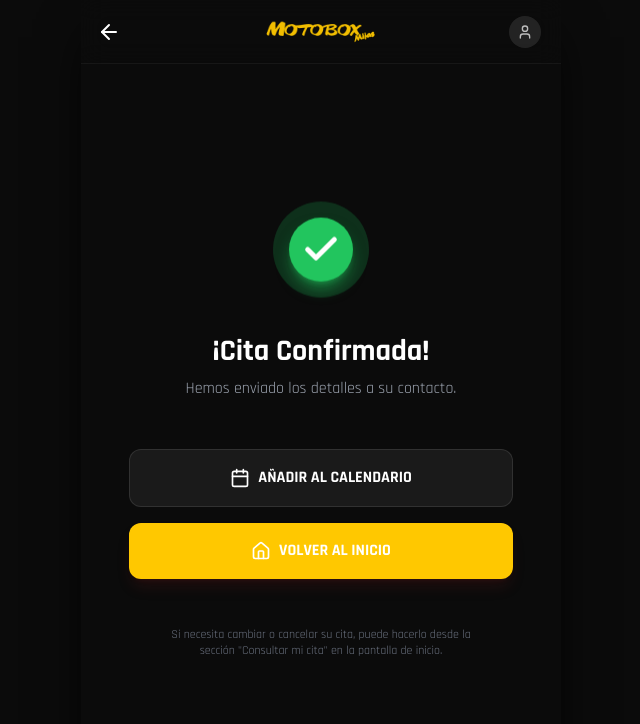
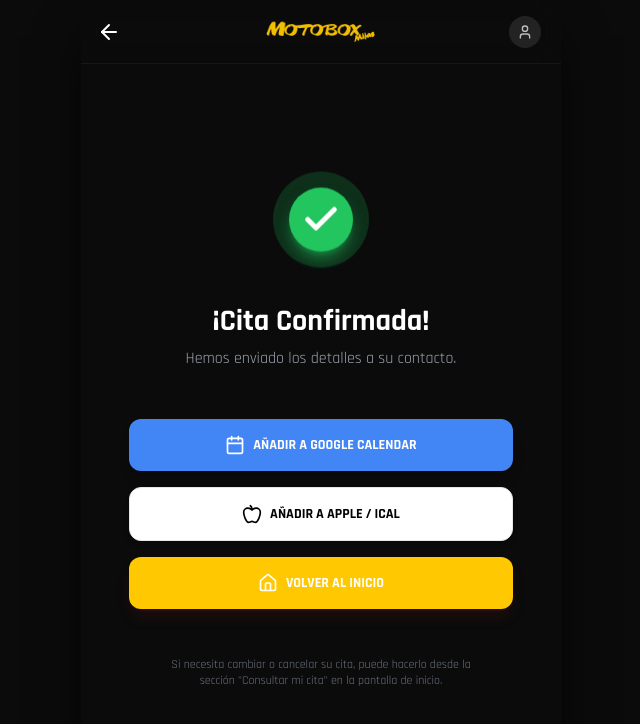
Before and after one commit to turjemanmlevi-commits/MecanicosBooksy, a React (Vite) app: page /booking/confirmada in a window 1280 px wide. Shown: the top 724 px of the page, without its empty margins (319-959 px from the left). Built offline with nearby package versions, Linux system fonts and the light colour scheme.

Commit message:
feat: implement Google/Apple calendar links and remove prices from services

```diff
--- a/src/pages/booking/Confirmada.tsx
+++ b/src/pages/booking/Confirmada.tsx
@@ -1,8 +1,60 @@
 import { useNavigate } from 'react-router-dom';
-import { Check, Calendar, Home } from 'lucide-react';
+import { Check, Calendar, Home, Apple } from 'lucide-react';
+import { useBookingStore } from '../../store/bookingStore';
+import { addMinutes } from 'date-fns';
 
 export default function Confirmada() {
     const navigate = useNavigate();
+    const { lastBooking } = useBookingStore();
+
+    const generateGoogleCalendarLink = () => {
+        if (!lastBooking?.date || !lastBooking?.time) return '#';
+
+        const [hours, minutes] = lastBooking.time.split(':');
+        const startDate = new Date(lastBooking.date);
+        startDate.setHours(parseInt(hours), parseInt(minutes), 0);
+
+        const endDate = addMinutes(startDate, lastBooking.duration);
+
+        const fmt = (date: Date) => date.toISOString().replace(/-|:|\.\d+/g, '');
+        const dates = `${fmt(startDate)}/${fmt(endDate)}`;
+
+        const params = new URLSearchParams({
+            action: 'TEMPLATE',
+            text: `Motobox: ${lastBooking.service}`,
+            dates: dates,
+            details: `Cita confirmada para ${lastBooking.service} en Motobox Garage.`,
+            location: 'Motobox Garage',
+        });
+
+        return `https://www.google.com/calendar/render?${params.toString()}`;
+    };
+
+    const generateAppleCalendarLink = () => {
+        if (!lastBooking?.date || !lastBooking?.time) return '#';
+
+        const [hours, minutes] = lastBooking.time.split(':');
+        const startDate = new Date(lastBooking.date);
+        startDate.setHours(parseInt(hours), parseInt(minutes), 0);
+        const endDate = addMinutes(startDate, lastBooking.duration);
+
+        const fmt = (date: Date) => date.toISOString().replace(/-|:|\.\d+/g, '');
+
+        const icsContent = [
+            'BEGIN:VCALENDAR',
+            'VERSION:2.0',
+            'BEGIN:VEVENT',
+            `DTSTART:${fmt(startDate)}`,
+            `DTEND:${fmt(endDate)}`,
+            `SUMMARY:Motobox: ${lastBooking.service}`,
+            `DESCRIPTION:Cita confirmada en Motobox Garage.`,
+            'LOCATION:Motobox Garage',
+            'END:VEVENT',
+            'END:VCALENDAR'
+        ].join('\n');
+
+        return `data:text/calendar;charset=utf-8,${encodeURIComponent(icsContent)}`;
+    };
 
     return (
         <div className="flex flex-col h-full animate-fade-in items-center justify-center text-center px-6">
@@ -16,17 +68,27 @@ export default function Confirmada() {
             <h2 className="text-3xl font-bold mb-2">¡Cita Confirmada!</h2>
             <p className="text-gray-400 mb-12">Hemos enviado los detalles a su contacto.</p>
 
-            <div className="space-y-4 w-full max-w-sm">
-                <button
-                    onClick={() => window.alert('Funcionalidad de calendario en desarrollo')}
-                    className="w-full bg-[var(--bg-card)] border border-white/10 hover:border-white hover:bg-white/5 text-white font-bold py-4 px-6 rounded-xl flex items-center justify-center gap-2 transition-all"
+            <div className="grid grid-cols-1 gap-4 w-full max-w-sm">
+                <a
+                    href={generateGoogleCalendarLink()}
+                    target="_blank"
+                    rel="noopener noreferrer"
+                    className="w-full bg-[#4285F4] hover:bg-[#357abd] text-white font-bold py-4 px-6 rounded-xl flex items-center justify-center gap-2 transition-all shadow-lg text-sm"
                 >
-                    <Calendar size={20} /> AÑADIR AL CALENDARIO
-                </button>
+                    <Calendar size={20} /> AÑADIR A GOOGLE CALENDAR
+                </a>
+
+                <a
+                    href={generateAppleCalendarLink()}
+                    download="cita-motobox.ics"
+                    className="w-full bg-white text-black font-bold py-4 px-6 rounded-xl flex items-center justify-center gap-2 transition-all border border-gray-200 shadow-md text-sm"
+                >
+                    <Apple size={20} /> AÑADIR A APPLE / ICAL
+                </a>
 
                 <button
                     onClick={() => navigate('/')}
-                    className="w-full bg-[var(--color-primary)] hover:bg-[var(--color-primary-hover)] text-white font-bold py-4 px-6 rounded-xl flex items-center justify-center gap-2 transition-all shadow-lg shadow-red-900/20 active:scale-95"
+                    className="w-full bg-[var(--color-primary)] hover:bg-[var(--color-primary-hover)] text-white font-bold py-4 px-6 rounded-xl flex items-center justify-center gap-2 transition-all shadow-lg shadow-red-900/20 active:scale-95 text-sm"
                 >
                     <Home size={20} /> VOLVER AL INICIO
                 </button>
--- a/src/pages/booking/Resumen.tsx
+++ b/src/pages/booking/Resumen.tsx
@@ -9,7 +9,16 @@ import { es } from 'date-fns/locale';
 
 export default function Resumen() {
     const navigate = useNavigate();
-    const { client, vehicle, selectedTechnician, selectedDate, selectedTimeSlot, selectedService, reset } = useBookingStore();
+    const {
+        client,
+        vehicle,
+        selectedTechnician,
+        selectedDate,
+        selectedTimeSlot,
+        selectedService,
+        reset,
+        setLastBooking
+    } = useBookingStore();
     const [loading, setLoading] = useState(false);
     const [error, setError] = useState<string | null>(null);
 
@@ -153,6 +162,14 @@ export default function Resumen() {
                 // We don't throw here to not block the user if only the email fails
             }
 
+            // 6. Store booking data for the confirmation page before resetting
+            setLastBooking({
+                date: selectedDate.toISOString(),
+                time: selectedTimeSlot,
+                service: selectedService?.name || 'Cita en Motobox',
+                duration: selectedService?.duration || 30
+            });
+
             // Success
             reset();
             navigate('/booking/confirmada');
@@ -236,11 +253,6 @@ export default function Resumen() {
                     <p className="text-sm text-gray-400">
                         Duración estimada: {selectedService?.duration || 30} min
                     </p>
-                    {selectedService?.price && (
-                        <p className="text-xl font-bold text-white mt-2">
-                            Total: {selectedService.price}€
-                        </p>
-                    )}
                 </div>
 
                 {/* Policy Warning */}
--- a/src/pages/booking/Servicios.tsx
+++ b/src/pages/booking/Servicios.tsx
@@ -39,8 +39,7 @@ export default function Servicios() {
         setService({
             type: service.type as ServiceType,
             duration: service.duration,
-            name: service.name,
-            price: service.price || 'Consultar'
+            name: service.name
         });
         navigate('/booking/profesional');
     };
@@ -116,14 +115,11 @@ export default function Servicios() {
 
                             <div className="mt-auto flex items-end justify-between border-t border-white/5 pt-6">
                                 <div className="flex flex-col">
-                                    <span className="text-[10px] text-gray-500 uppercase font-bold tracking-widest mb-1">Precio</span>
-                                    <span className="text-2xl font-black text-white tracking-tighter">
-                                        {service.price ? `${service.price}€` : 'Consultar'}
-                                    </span>
-                                </div>
-                                <div className="flex items-center gap-1.5 px-3 py-1.5 bg-white/5 rounded-full border border-white/5 group-hover:border-[var(--color-primary)]/20 transition-colors mb-4">
-                                    <Clock className="w-3.5 h-3.5 text-[var(--color-primary)]" />
-                                    <span className="text-xs font-bold text-gray-300">{service.duration} min</span>
+                                    <span className="text-[10px] text-gray-500 uppercase font-bold tracking-widest mb-1">Duración</span>
+                                    <div className="flex items-center gap-1.5 py-1.5 transition-colors">
+                                        <Clock className="w-5 h-5 text-[var(--color-primary)]" />
+                                        <span className="text-xl font-black text-white">{service.duration} min</span>
+                                    </div>
                                 </div>
                             </div>
 
--- a/src/store/bookingStore.ts
+++ b/src/store/bookingStore.ts
@@ -31,12 +31,19 @@ interface BookingState {
     selectedTimeSlot: string | null;
     selectedService: Service | null;
 
+    lastBooking: {
+        date: string | null;
+        time: string | null;
+        service: string | null;
+        duration: number;
+    } | null;
     setClient: (client: Partial<BookingState['client']>) => void;
     setVehicle: (vehicle: Partial<BookingState['vehicle']>) => void;
     setTechnician: (tech: Tecnico | null) => void;
     setService: (service: Service | null) => void;
     setDate: (date: Date | null) => void;
     setTimeSlot: (slot: string | null) => void;
+    setLastBooking: (booking: BookingState['lastBooking']) => void;
     reset: () => void;
 }
 
@@ -62,12 +69,15 @@ export const useBookingStore = create<BookingState>()(
             selectedTimeSlot: null,
             selectedService: null,
 
+            lastBooking: null,
+
             setClient: (client) => set((state) => ({ client: { ...state.client, ...client } })),
             setVehicle: (vehicle) => set((state) => ({ vehicle: { ...state.vehicle, ...vehicle } })),
             setTechnician: (tech) => set({ selectedTechnician: tech }),
             setService: (service) => set({ selectedService: service }),
             setDate: (date) => set({ selectedDate: date }),
             setTimeSlot: (slot) => set({ selectedTimeSlot: slot }),
+            setLastBooking: (booking) => set({ lastBooking: booking }),
             reset: () => set({
                 client: { nombre: '', apellidos: '', telefono: '', email: '', consentimiento: false },
                 vehicle: { matricula: '', marca: '', modelo: '', anio: '', motivo: '' },
```
Also changed, not shown: src/pages/booking/DatosCliente.tsx (+20 -5 lines).
